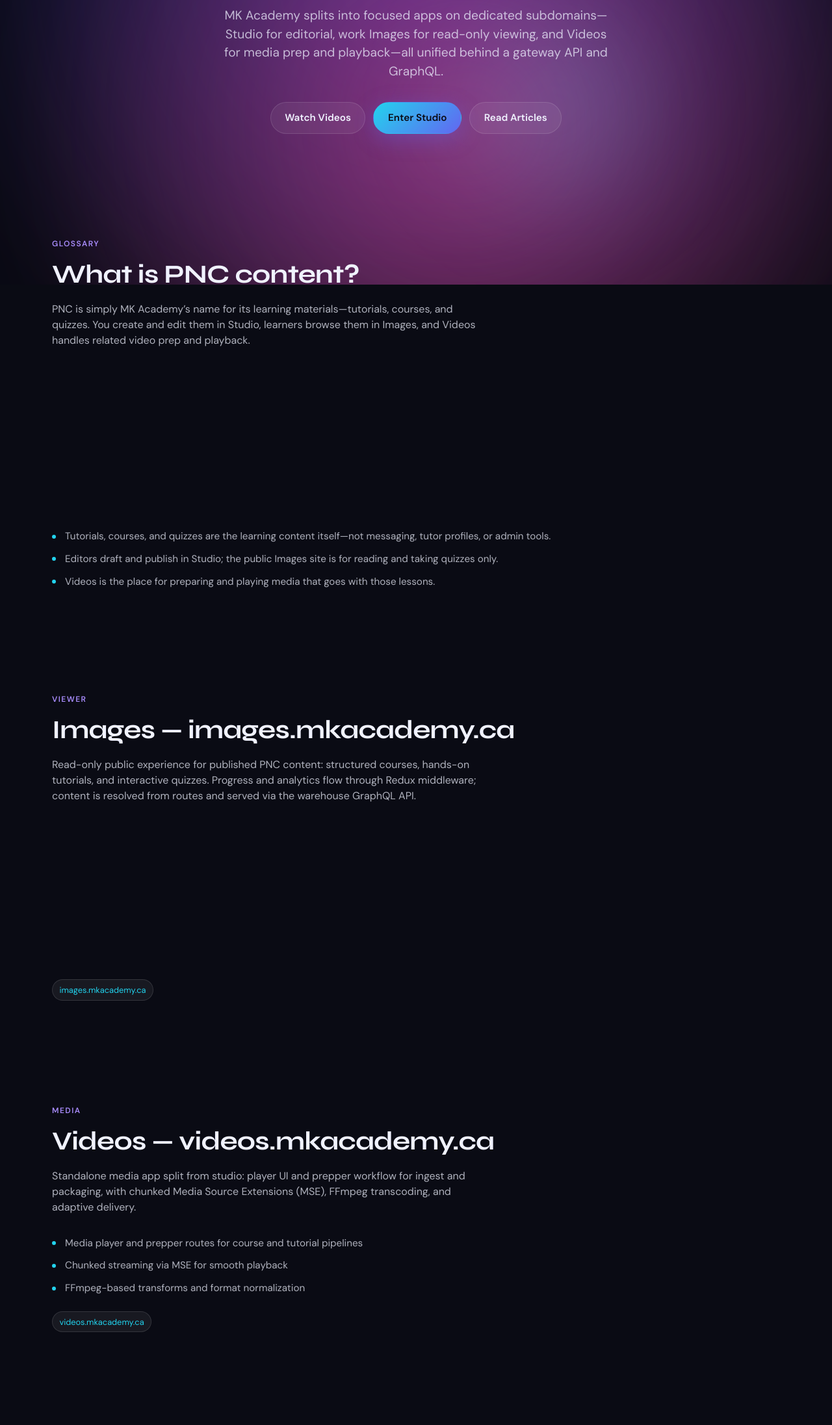
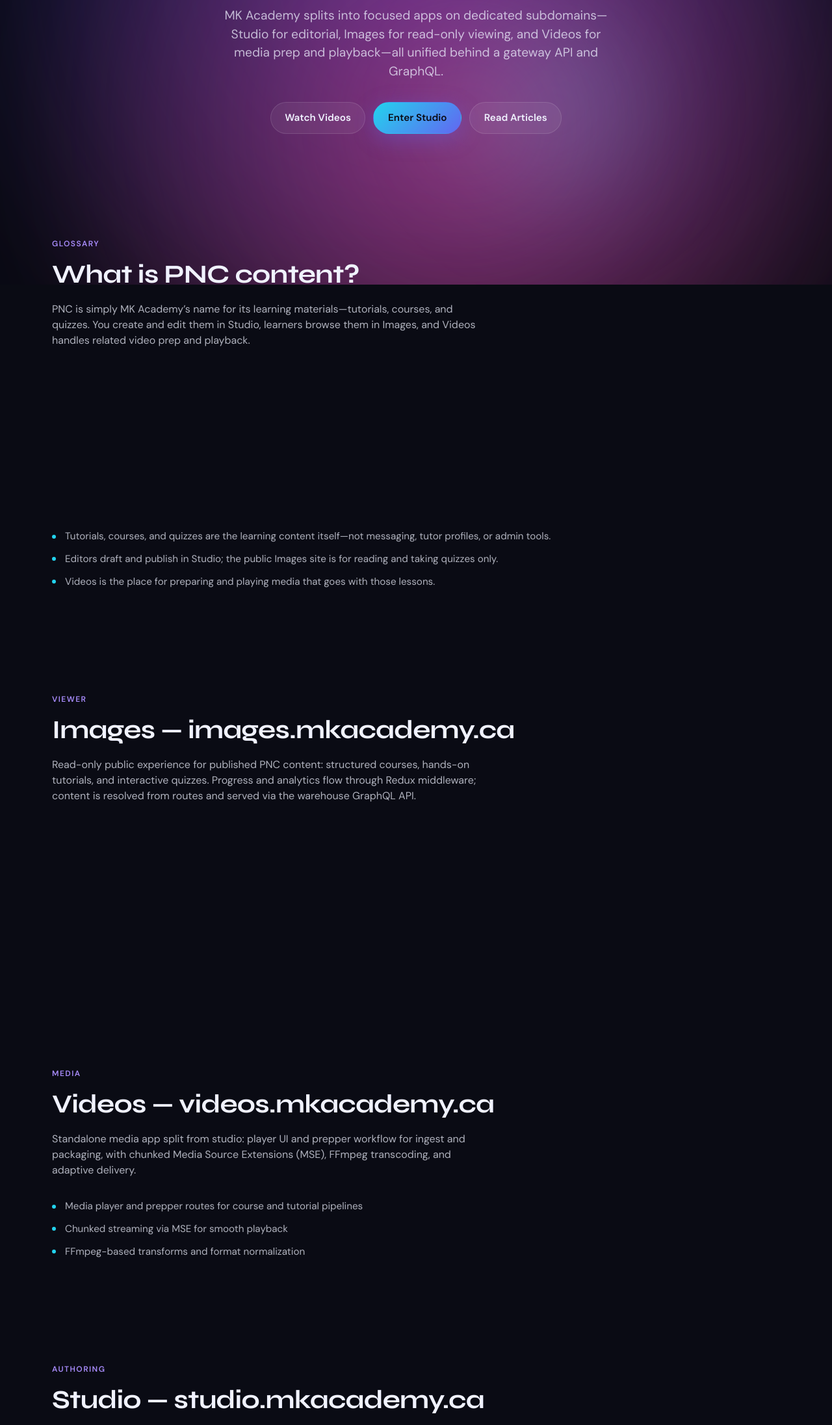
Before and after one commit to mkacademy/landing, a website: page index.html in a window 1280 px wide. Shown: the part 362-2555 px from the top of the page at 65% size. Drawn offline with Linux system fonts and the light colour scheme.

```diff
--- a/index.html
+++ b/index.html
@@ -41,8 +41,8 @@
         <p class="hero-badge">mkacademy.ca ecosystem</p>
         <h1>Author, browse, and deliver <span>PNC content</span></h1>
         <p class="hero-lead">
-          MK Academy splits into focused apps on dedicated subdomains—<a href="https://studio.mkacademy.ca/?tutorials=4229&tutorial=4228&unzip=out" target="_blank" rel="noopener noreferrer">Studio</a> for
-          editorial, work <a href="https://images.mkacademy.ca/?tutorials=4229&tutorial=4228&unzip=out" target="_blank" rel="noopener noreferrer">Images</a> for read-only viewing, and <a href="https://videos.mkacademy.ca/?tutorials=4229&tutorial=4228&unzip=out" target="_blank" rel="noopener noreferrer">Videos</a> for media prep and
+          MK Academy splits into focused apps on dedicated subdomains—Studio for
+          editorial, Images for read-only viewing, and Videos for media prep and
           playback—all unified behind a gateway API and GraphQL.
         </p>
         <div class="hero-cta">
@@ -144,10 +144,6 @@
             </p>
           </article>
         </div>
-        <div class="card-links" style="margin-top: 1.5rem">
-          <a class="chip" href="https://images.mkacademy.ca/?tutorials=4229&tutorial=4228&unzip=out" target="_blank"
-            rel="noopener noreferrer">images.mkacademy.ca</a>
-        </div>
       </div>
     </section>
 
@@ -165,10 +161,6 @@
           <li>Chunked streaming via MSE for smooth playback</li>
           <li>FFmpeg-based transforms and format normalization</li>
         </ul>
-        <div class="card-links" style="margin-top: 1.5rem">
-          <a class="chip" href="https://videos.mkacademy.ca/?tutorials=4229&tutorial=4228&unzip=out" target="_blank"
-            rel="noopener noreferrer">videos.mkacademy.ca</a>
-        </div>
       </div>
     </section>
 
@@ -227,10 +219,6 @@
             </p>
           </article>
         </div>
-        <div class="card-links" style="margin-top: 1.5rem">
-          <a class="chip" href="https://studio.mkacademy.ca/?tutorials=4229&tutorial=4228&unzip=out" target="_blank"
-            rel="noopener noreferrer">studio.mkacademy.ca</a>
-        </div>
       </div>
     </section>
   </main>
```
Also changed, not shown: 1 other file.
